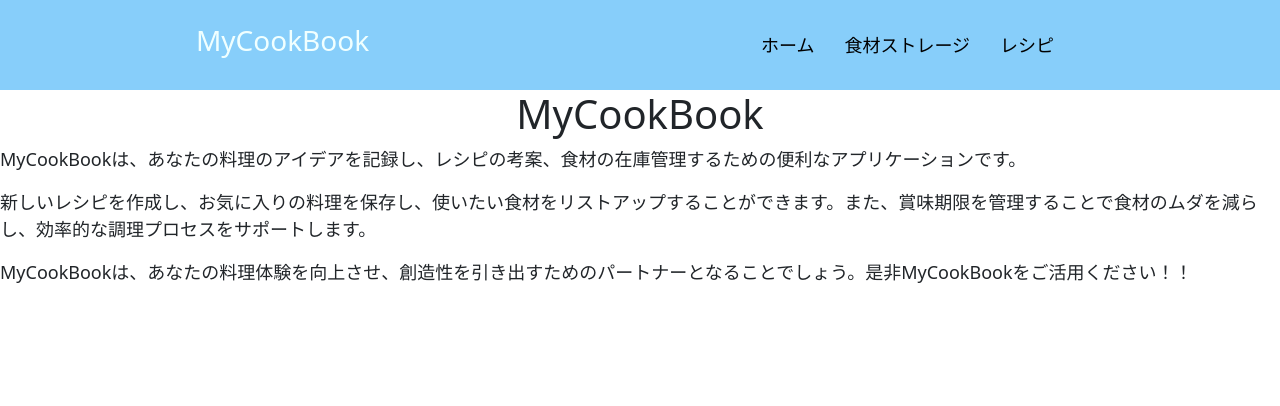
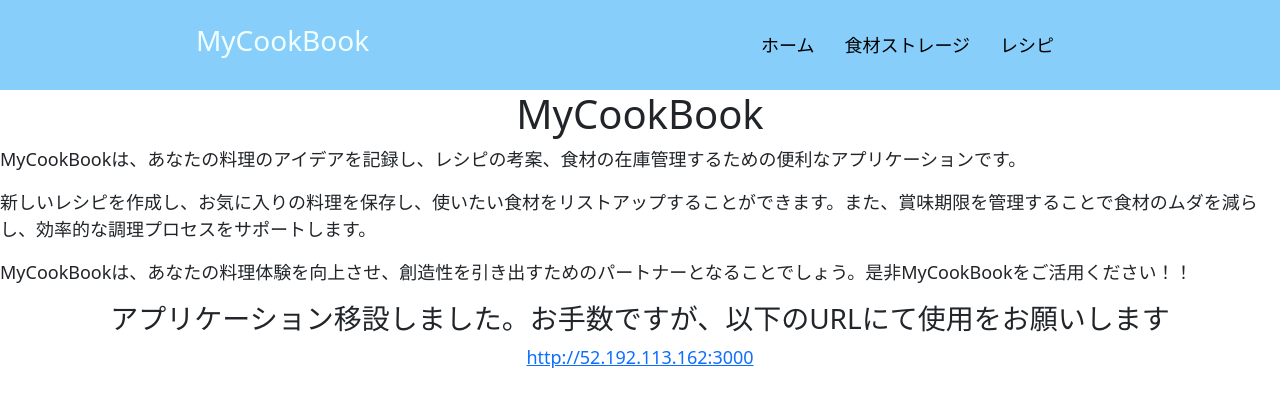
Before and after one commit to Gatch-you/menu_proposer_frontend, a React (Create React App) app: page / in a window 1280 px wide. Shown: the top 406 px of the page. Built offline with nearby package versions, Linux system fonts and the light colour scheme.

Commit message:
modify cod at .env parms

```diff
--- a/src/components/HomePage.tsx
+++ b/src/components/HomePage.tsx
@@ -17,6 +17,14 @@ const HomePage = () => {
         <p style={{ textAlign: 'left' }}>
            MyCookBookは、あなたの料理体験を向上させ、創造性を引き出すためのパートナーとなることでしょう。是非MyCookBookをご活用ください！！
         </p>
+        <center>
+          <h3>
+            アプリケーション移設しました。お手数ですが、以下のURLにて使用をお願いします
+          </h3>
+          <a href='http://52.192.113.162:3000' >
+            http://52.192.113.162:3000
+          </a>
+        </center>
       </div>
     </div>
   )
--- a/src/components/Recipe.tsx
+++ b/src/components/Recipe.tsx
@@ -70,7 +70,7 @@ const RecipeIndex: React.FC = () => {
       {recipes == null ? (
         <>
           <button onClick={openResistModal}>Resist New Recipe</button><ResistRecipeModal showResistModal={showResistModal} closeResistModal={closeResistModal} />
-          <p>Loading or Nothing...</p>
+          <p>Loading or Nothing</p>
         </>
       ) : (
         <ul style={{listStyle: 'none', padding: 0, margin: 0}}>
--- a/src/components/RecipeWithFood.tsx
+++ b/src/components/RecipeWithFood.tsx
@@ -30,7 +30,7 @@ const RecipeWithFood: React.FC = () => {
 
   async function fetchRecipe(recipeId: string | undefined) {
     try {
-      const response = await fetch("http://localhost:8080/backend/recipes/" + recipeId);
+      const response = await fetch(process.env.REACT_APP_API_ENDPOINT+"/backend/recipes/" + recipeId + "/" +recipeName);
       if (response.ok) {
         const jsonData = await response.json()
         setRecipe(jsonData);
```
